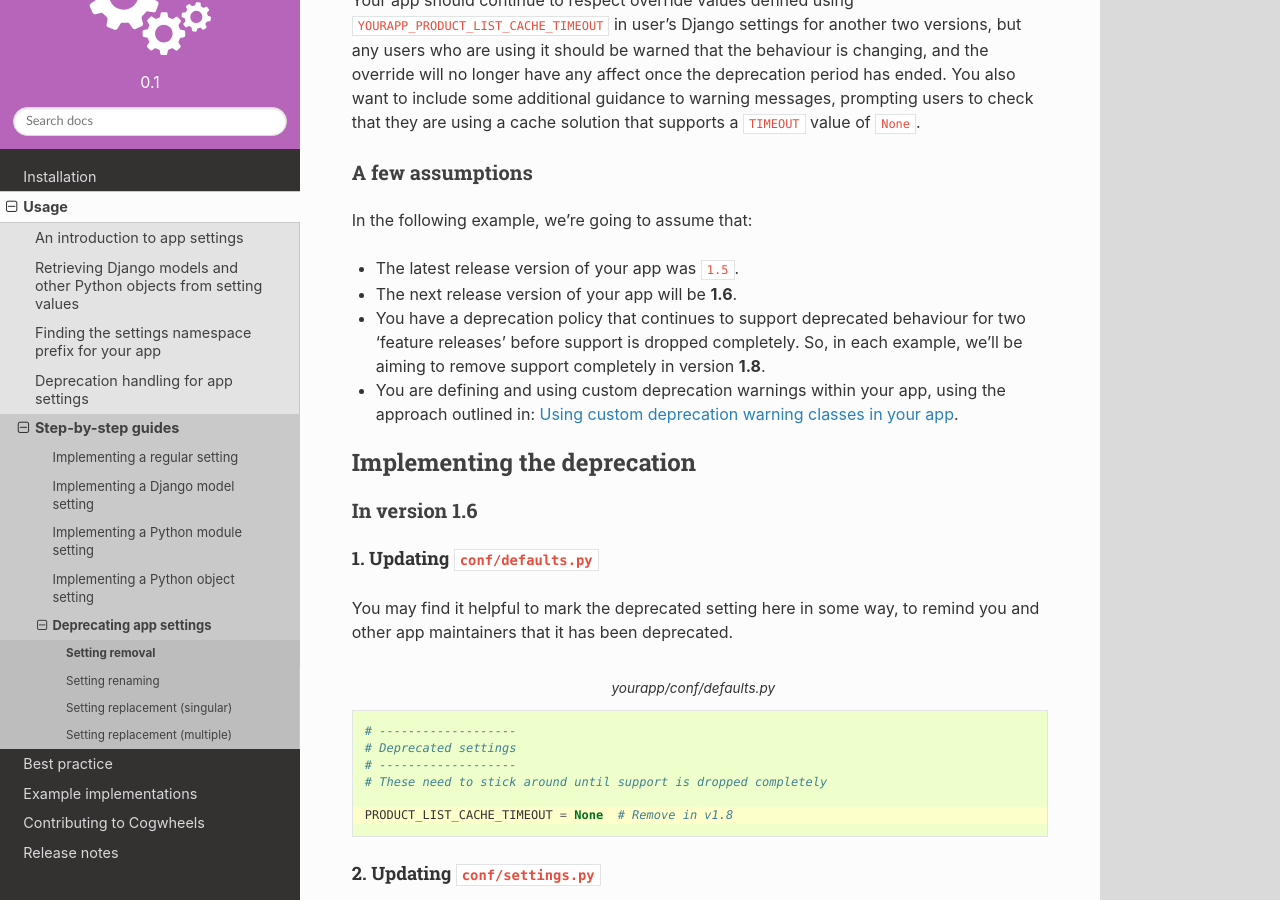
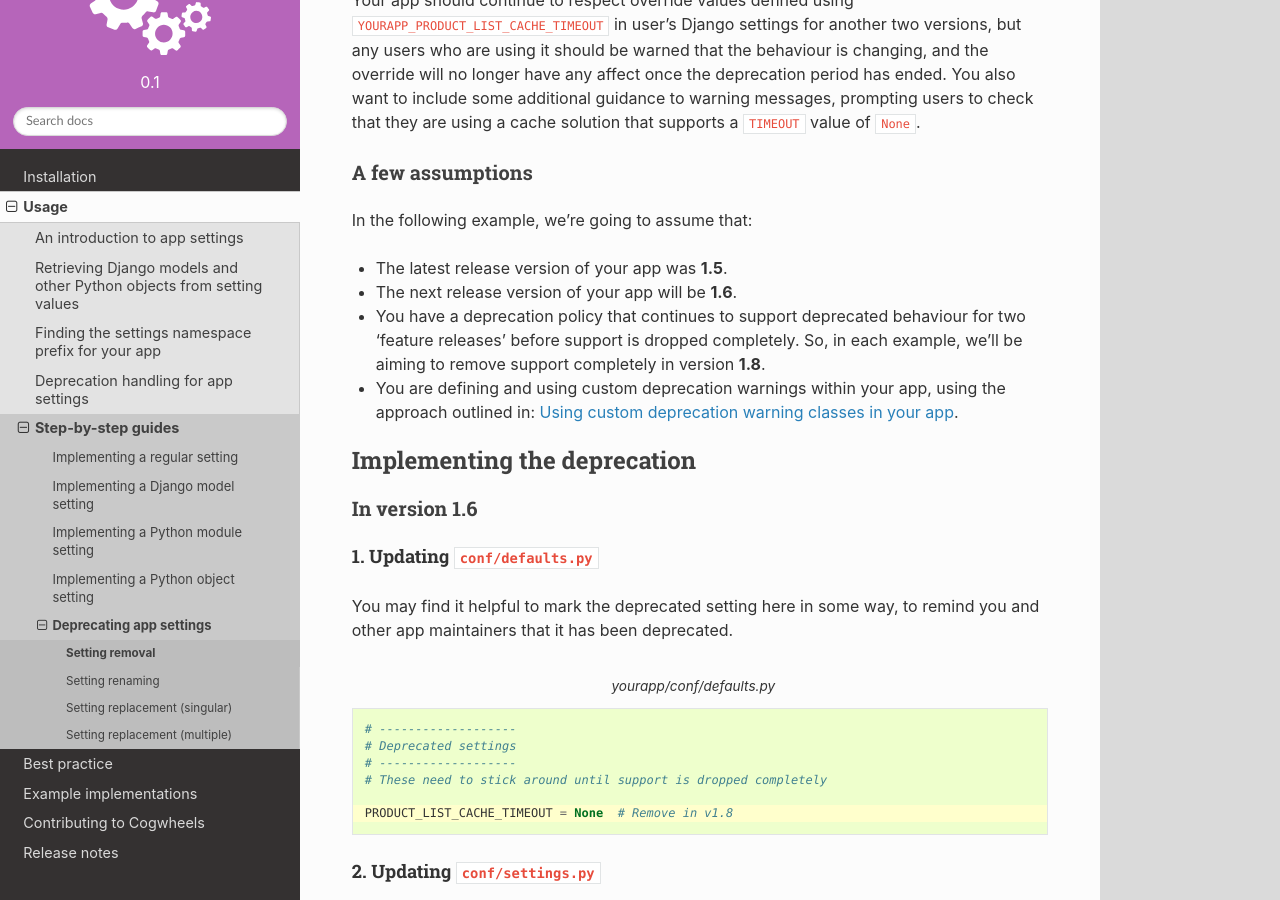
Before and after one commit to ababic/django-cogwheels, a Sphinx documentation site: the page built from docs/source/usage/setting-deprecation/removal.rst, in a window 1280 px wide and 900 px high, scrolled down 836 px. Built offline with Sphinx 7.4.7 and the Read the Docs theme 2.0.0, drawn with Linux system fonts in a browser that asks for light colours.

Commit message:
More updates

```diff
--- a/docs/source/usage/setting-deprecation/removal.rst
+++ b/docs/source/usage/setting-deprecation/removal.rst
@@ -33,7 +33,7 @@ A few assumptions
 
 In the following example, we're going to assume that:
 
--   The latest release version of your app was ``1.5``.
+-   The latest release version of your app was **1.5**.
 -   The next release version of your app will be **1.6**.
 -   You have a deprecation policy that continues to support deprecated behaviour for two 'feature releases' before support is dropped completely. So, in each example, we'll be aiming to remove support completely in version **1.8**.
 -   You are defining and using custom deprecation warnings within your app, using the approach outlined in: :doc:`/best-practice/custom-deprecation-warning-classes`.
--- a/docs/source/usage/setting-deprecation/rename.rst
+++ b/docs/source/usage/setting-deprecation/rename.rst
@@ -35,7 +35,7 @@ A few assumptions
 
 In the following example, we're going to assume that:
 
--   The latest release version of your app was ``1.5``.
+-   The latest release version of your app was **1.5**.
 -   The next release version of your app will be **1.6**.
 -   You have a deprecation policy that continues to support deprecated behaviour for two 'feature releases' before support is dropped completely. So, in each example, we'll be aiming to remove support completely in version **1.8**.
 -   You are defining and using custom deprecation warnings within your app, using the approach outlined in: :doc:`/best-practice/custom-deprecation-warning-classes`.
--- a/docs/source/usage/setting-deprecation/replacement-single.rst
+++ b/docs/source/usage/setting-deprecation/replacement-single.rst
@@ -35,7 +35,7 @@ A few assumptions
 
 In the following example, we're going to assume that:
 
--   The latest release version of your app was ``1.5``.
+-   The latest release version of your app was **1.5**.
 -   The next release version of your app will be **1.6**.
 -   You have a deprecation policy that continues to support deprecated behaviour for two 'feature releases' before support is dropped completely. So, in each example, we'll be aiming to remove support completely in version **1.8**.
 -   You are defining and using custom deprecation warnings within your app, using the approach outlined in: :doc:`/best-practice/custom-deprecation-warning-classes`.
```
